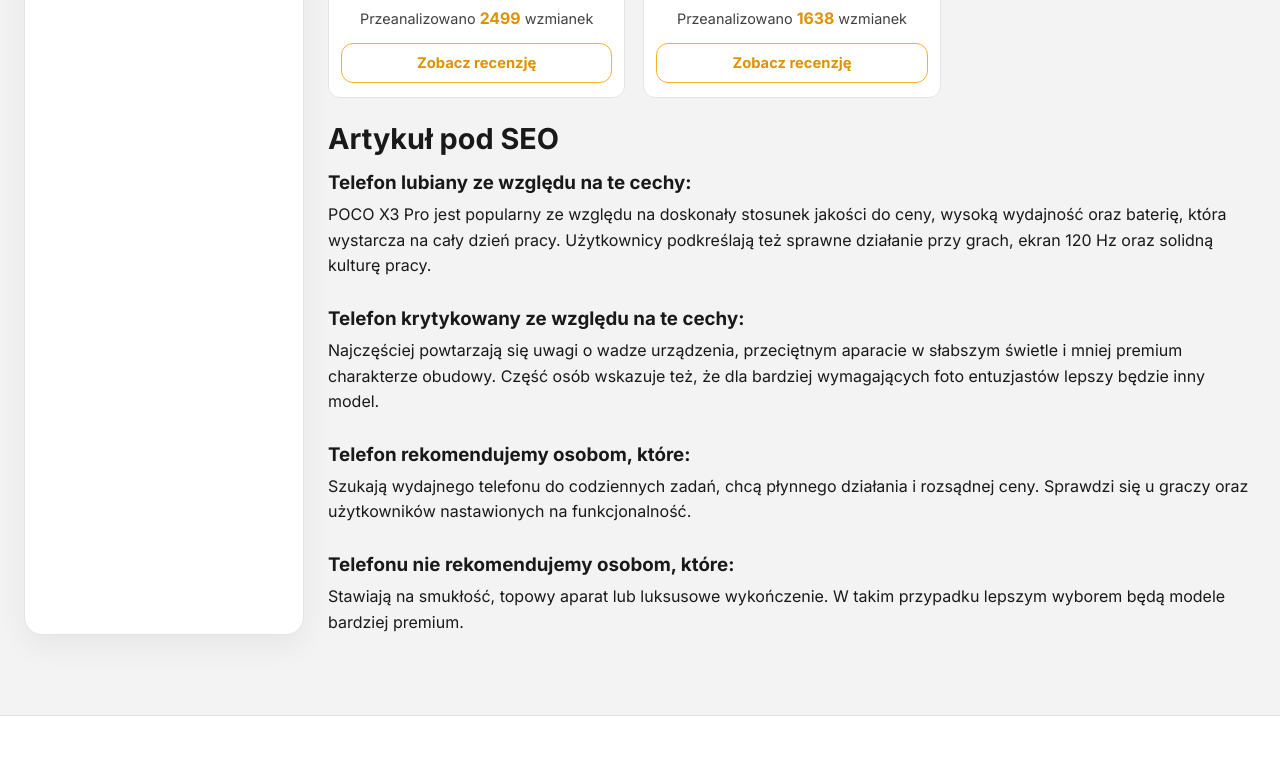
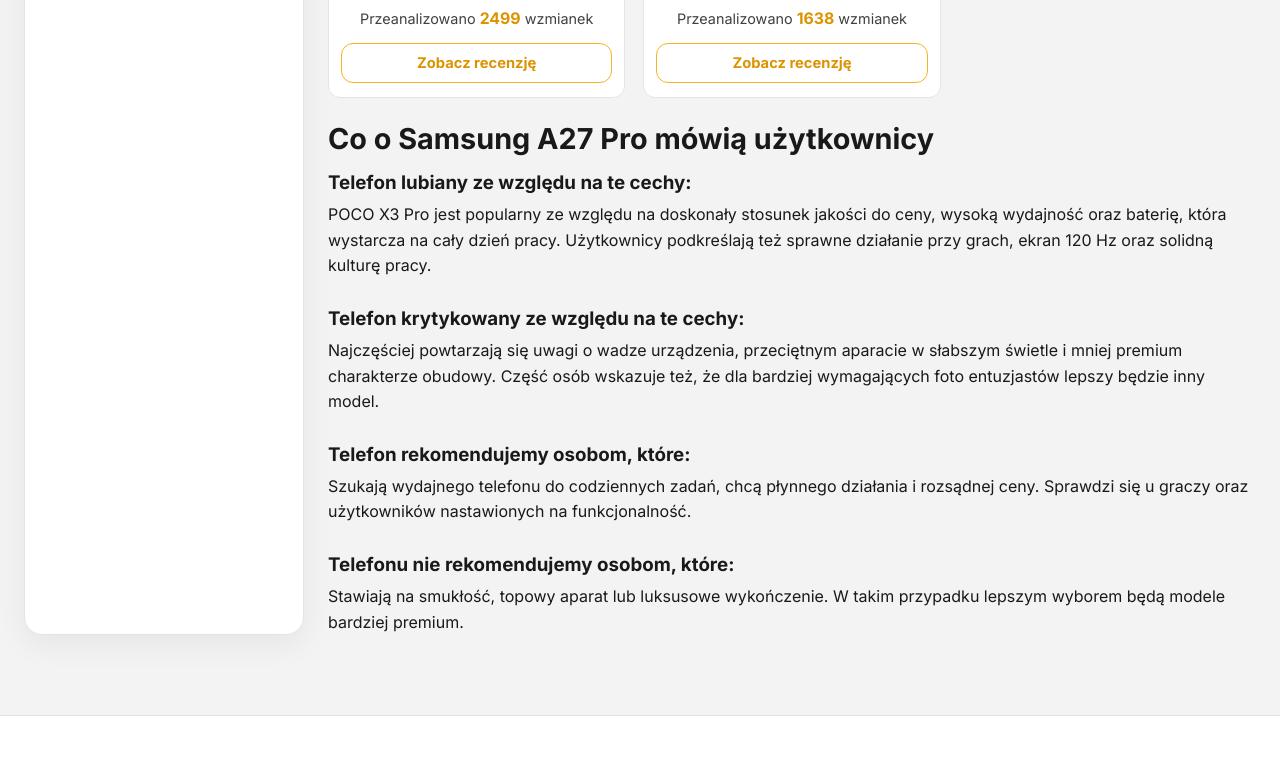
Before and after one commit to Revbox-ai/revbox_pl, a website: page product.html in a window 1280 px wide. Shown: the part 2843-3609 px from the top of the page. Drawn offline with Linux system fonts and the light colour scheme.

Commit message:
Feat: nagłówek SEO 'Co o [nazwa] mówią użytkownicy'

```diff
--- a/assets/js/revbox-api.js
+++ b/assets/js/revbox-api.js
@@ -242,6 +242,7 @@
     document.querySelectorAll('h1').forEach(el => { el.textContent = `${name} recenzja, wady i zalety`; });
     document.querySelectorAll('.sidebar .page-title').forEach(el => { el.textContent = name; });
     document.querySelectorAll('.summary-box h2').forEach(el => { el.textContent = `Recenzja ${name}`; });
+    document.querySelectorAll('.seo-box h2').forEach(el => { el.textContent = `Co o ${name} mówią użytkownicy`; });
     document.querySelectorAll('.breadcrumbs').forEach(el => {
       el.textContent = `Produkty / ${p.category_name || 'Wszystkie'} / ${name}`;
     });
--- a/product.html
+++ b/product.html
@@ -156,7 +156,7 @@
       </section>
 
       <section class="seo-box">
-        <h2>Artykuł pod SEO</h2>
+        <h2>Co o Samsung A27 Pro mówią użytkownicy</h2>
         <article>
           <h3>Telefon lubiany ze względu na te cechy:</h3>
           <p>POCO X3 Pro jest popularny ze względu na doskonały stosunek jakości do ceny, wysoką wydajność oraz baterię, która wystarcza na cały dzień pracy. Użytkownicy podkreślają też sprawne działanie przy grach, ekran 120 Hz oraz solidną kulturę pracy.</p>
```
